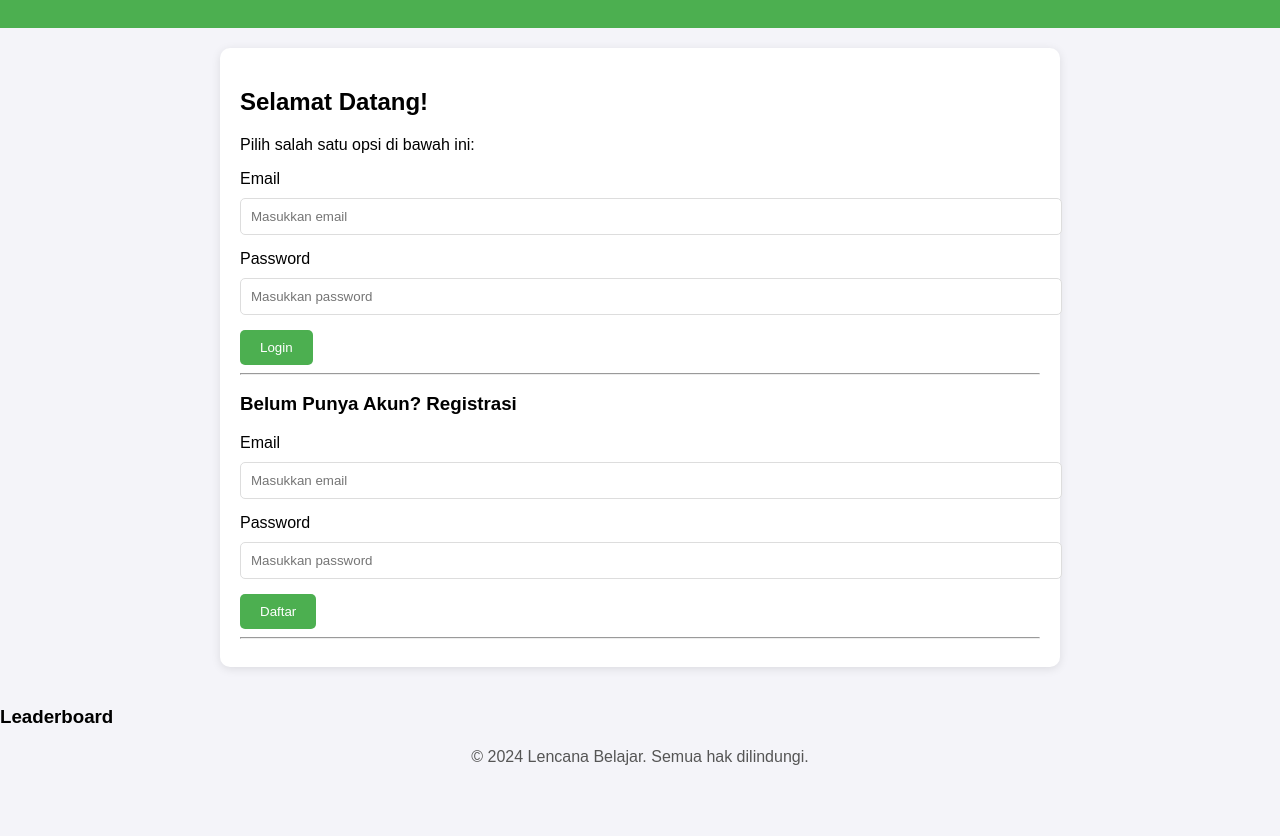
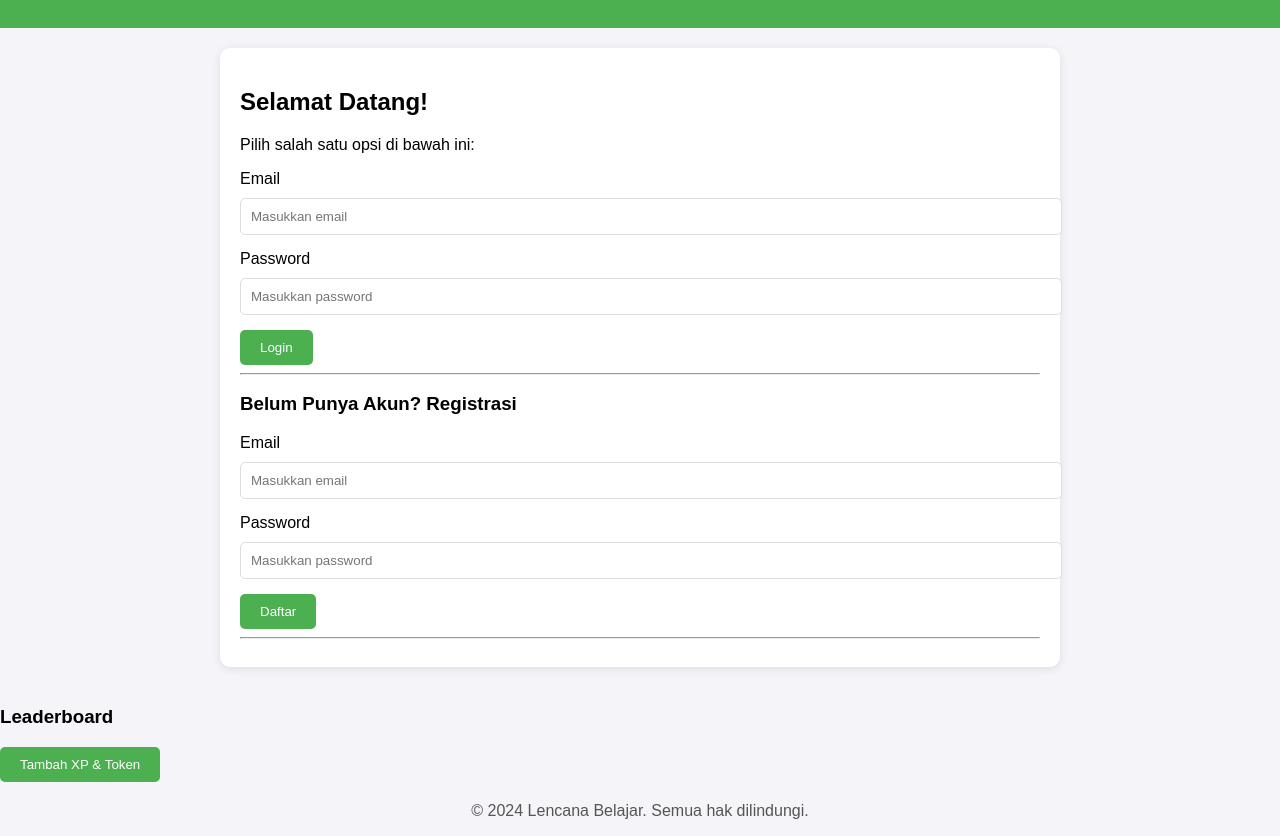
Before and after one commit to lencanabelajar/lencana-belajar, a plain HTML site: page public/index.html in a window 1280 px wide. Shown: the part 116-952 px from the top of the page. Before the commit the page ends 898 px from the top, so only its background shows below. Drawn offline with Linux system fonts and the light colour scheme; no server answers.

Commit message:
Update index.html

```diff
--- a/public/index.html
+++ b/public/index.html
@@ -51,6 +51,7 @@
 
 <h3>Leaderboard</h3>
 <ul id="leaderboard"></ul>
+<button onclick="updateUserProgress(1, 50, 20)">Tambah XP & Token</button>
 
   <footer>
     <p>© 2024 Lencana Belajar. Semua hak dilindungi.</p>
```
